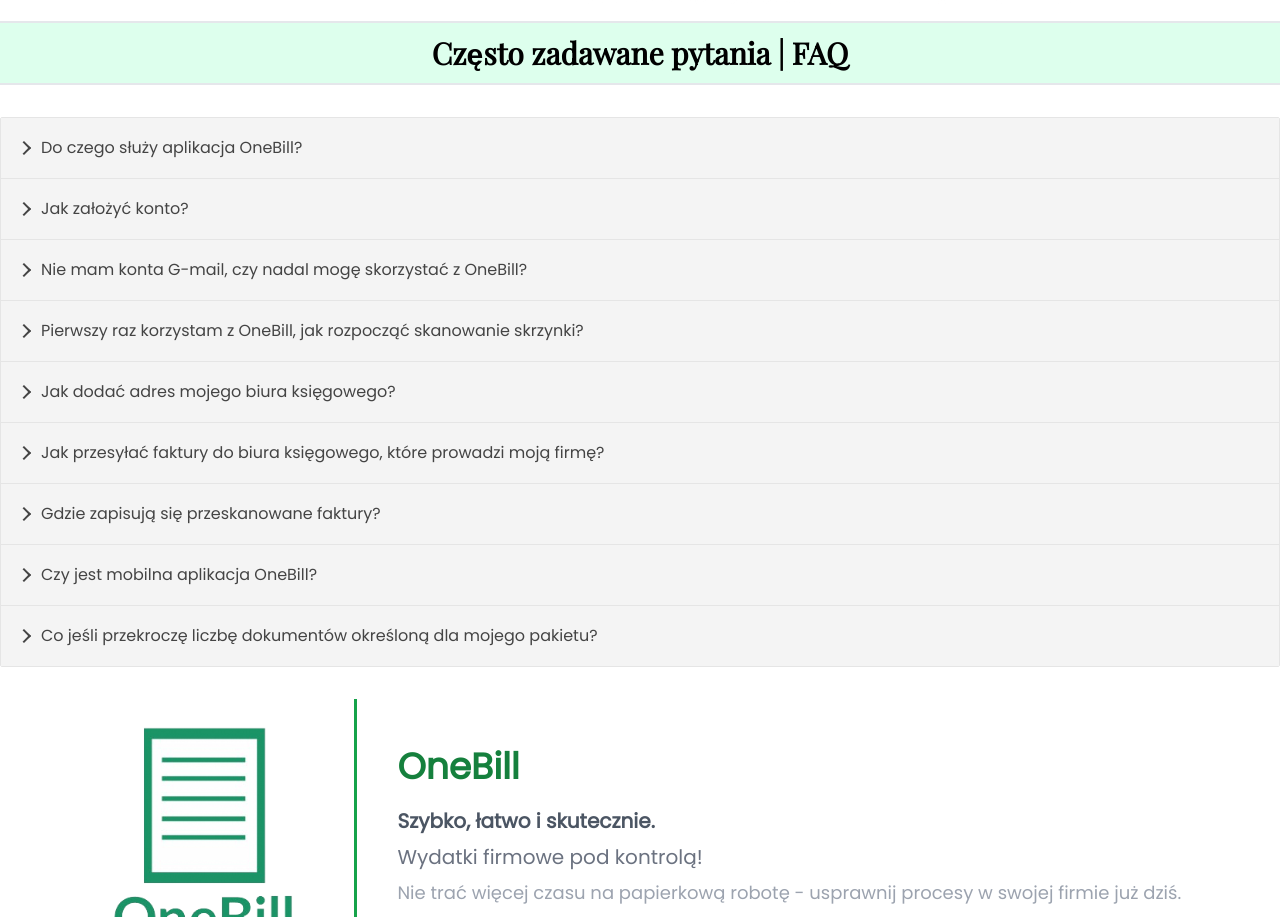
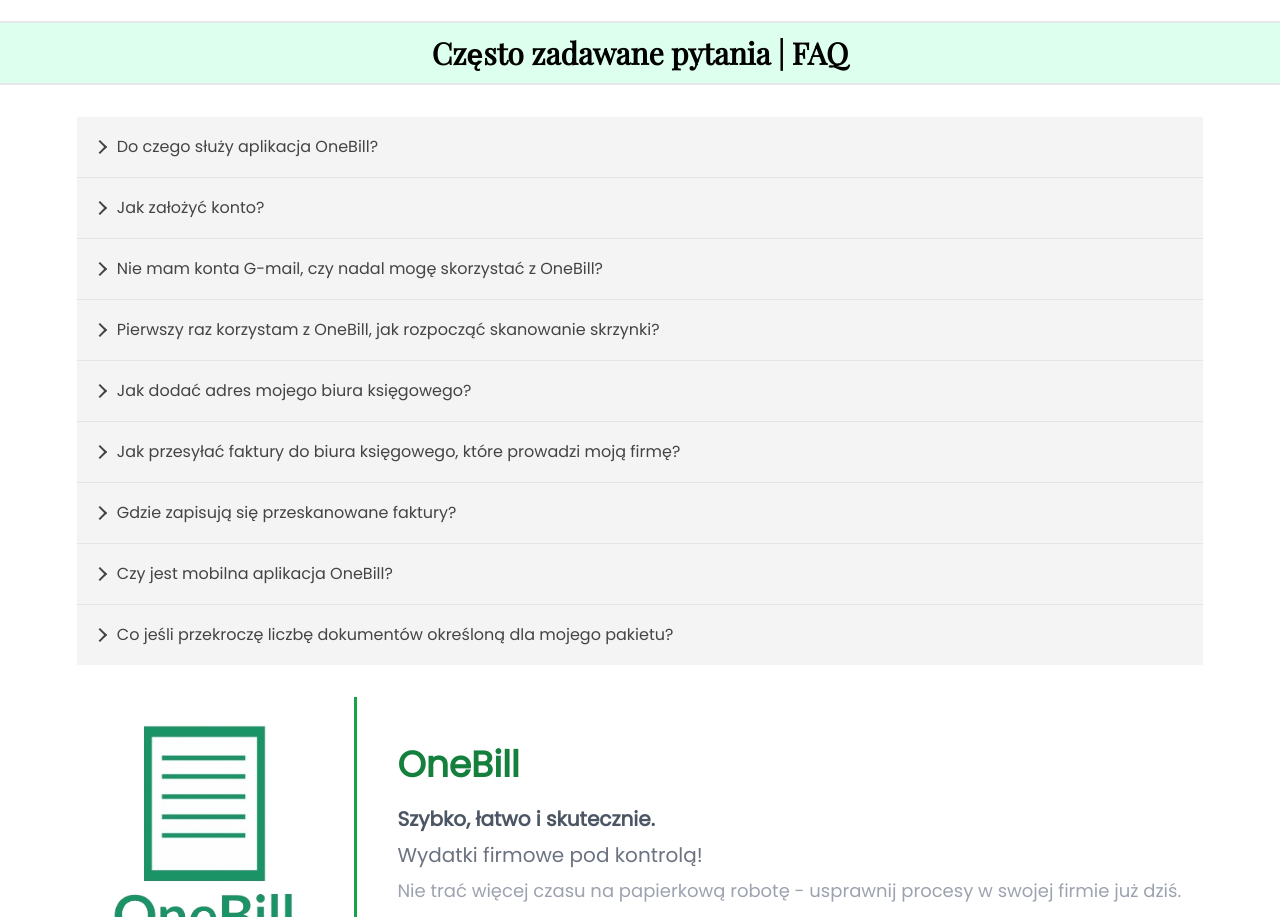
Before and after one commit to Tommy3DE/TheBill, a React (Vite) app: page /pomoc in a window 1280 px wide. Shown: the part 1258-2175 px from the top of the page. Built offline with nearby package versions, Linux system fonts and the light colour scheme.

Commit message:
zmiana layoutu dla dawida

```diff
--- a/src/layout/pages/Pomoc/FAQ.tsx
+++ b/src/layout/pages/Pomoc/FAQ.tsx
@@ -104,7 +104,7 @@ const FAQ = () => {
   ];
 
   return (
-    <Accordion allowZeroExpanded>
+    <Accordion allowZeroExpanded className="lg:mx-[6%]">
       {accTiles.map((tile) => (
         <AccordionItem key={tile.id}>
           <AccordionItemHeading>
```
